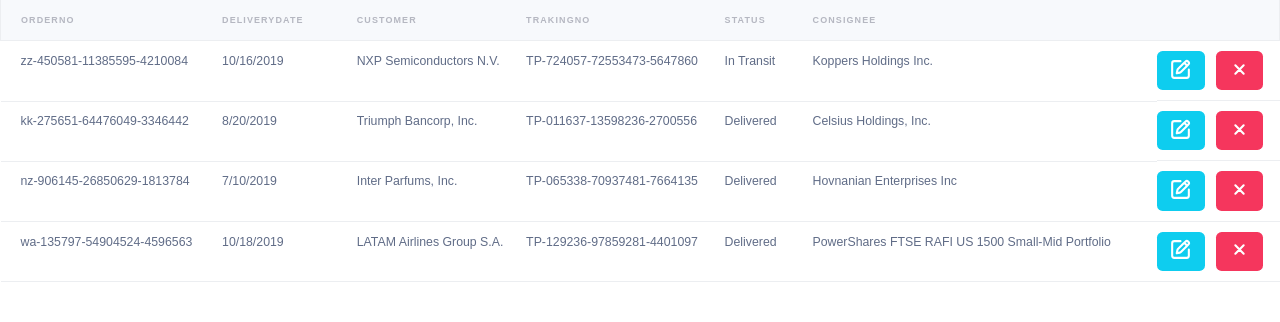
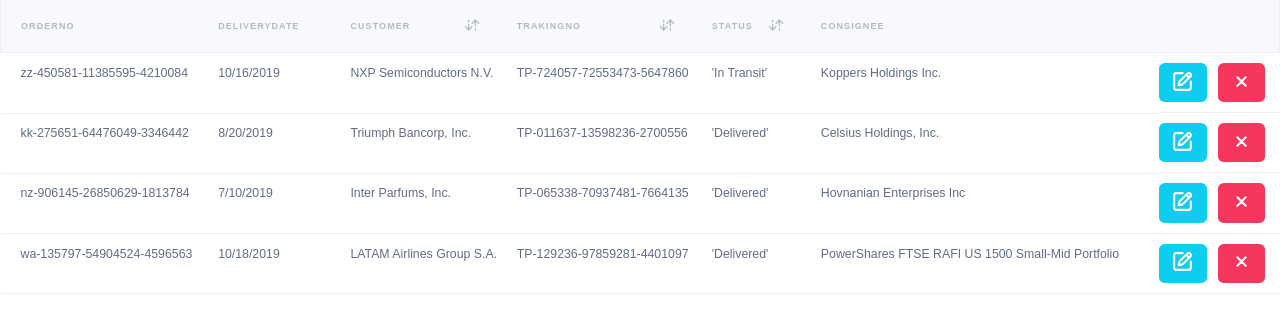
Before and after one commit to Vladyslav-Davydenko/Shipments-CRUD-page, a React (Vite) app in the folder crud-shipments/: page / in a window 1280 px wide. Shown: the top 322 px of the page. Built offline with nearby package versions, Linux system fonts and the light colour scheme; no server answers.

Commit message:
Sorting capabilities + fix Status type

```diff
--- a/crud-shipments/src/components/Table/Table.tsx
+++ b/crud-shipments/src/components/Table/Table.tsx
@@ -1,14 +1,18 @@
 import axios from "axios"
-import { useEffect } from "react"
 import { useDispatch } from "react-redux"
+import { getData } from "../../helpers/Store/Shipments"
+import { useEffect, useState } from "react"
 import { useSelector } from "react-redux/es/hooks/useSelector"
-import { getData } from "../../helpers/Store/Shipments"
 import { ShipmentsState } from "../../helpers/types/shipmentTypes"
 import SingleRowData from "../SingleRowData/SingleRowData"
+import { shipmentsCustomerSort, trakingNoSort, statusSort } from "../../helpers/Store/Shipments"
 
 export default function Table() {
     const shipments = useSelector((state: ShipmentsState) => state.shipments)
     const dispatch = useDispatch()
+    const [customerSortACS, setCustomerSortACS] = useState(true)
+    const [trakingNoACS, setTrakingNoACS] = useState(true)
+    const [statusACS, setStatusACS] = useState(true)
     const url = "https://my.api.mockaroo.com/shipments.json?key=5e0b62d0"
 
 
@@ -26,7 +30,21 @@
         }
 
         getDataFromApi()
+        console.log("Yep")
     }, [])
+
+    const hanldeSortCustomer = () => {
+        dispatch(shipmentsCustomerSort(customerSortACS))
+        setCustomerSortACS(!customerSortACS)
+    }
+    const hanldeSortTrakingNo = () => {
+        dispatch(trakingNoSort(trakingNoACS))
+        setTrakingNoACS(!trakingNoACS)
+    }
+    const hanldeSortStatus = () => {
+        dispatch(statusSort(statusACS))
+        setStatusACS(!statusACS)
+    }
 
     return (
         <div className="shipments-container">
@@ -35,9 +53,39 @@
                         <tr>
                             <th>OrderNo</th>
                             <th>DeliveryDate</th>
-                            <th>Customer</th>
-                            <th>TrakingNo</th>
-                            <th>Status</th>
+                            <th>
+                                <div>
+                                    <p>Customer</p>
+                                    <span className="sort-button" onClick={hanldeSortCustomer}>
+                                    <svg width="20px" height="20px" viewBox="0 0 24 24" fill="none" xmlns="http://www.w3.org/2000/svg">
+                                        <path d="M16 18L16 16M16 6L20 10.125M16 6L12 10.125M16 6L16 13" stroke="var(--text-head-color)" strokeWidth="1.5" strokeLinecap="round" strokeLinejoin="round"/>
+                                        <path d="M8 18L12 13.875M8 18L4 13.875M8 18L8 11M8 6V8" stroke="var(--text-head-color)" strokeWidth="1.5" strokeLinecap="round" strokeLinejoin="round"/>
+                                        </svg>
+                                    </span>
+                                </div>
+                            </th>
+                            <th>
+                                <div>
+                                    <p>TrakingNo</p>
+                                    <span className="sort-button" onClick={hanldeSortTrakingNo}>
+                                    <svg width="20px" height="20px" viewBox="0 0 24 24" fill="none" xmlns="http://www.w3.org/2000/svg">
+                                        <path d="M16 18L16 16M16 6L20 10.125M16 6L12 10.125M16 6L16 13" stroke="var(--text-head-color)" strokeWidth="1.5" strokeLinecap="round" strokeLinejoin="round"/>
+                                        <path d="M8 18L12 13.875M8 18L4 13.875M8 18L8 11M8 6V8" stroke="var(--text-head-color)" strokeWidth="1.5" strokeLinecap="round" strokeLinejoin="round"/>
+                                        </svg>
+                                    </span>
+                                </div>
+                            </th>
+                            <th>
+                                <div>
+                                    <p>Status</p>
+                                    <span className="sort-button" onClick={hanldeSortStatus}>
+                                    <svg width="20px" height="20px" viewBox="0 0 24 24" fill="none" xmlns="http://www.w3.org/2000/svg">
+                                        <path d="M16 18L16 16M16 6L20 10.125M16 6L12 10.125M16 6L16 13" stroke="var(--text-head-color)" strokeWidth="1.5" strokeLinecap="round" strokeLinejoin="round"/>
+                                        <path d="M8 18L12 13.875M8 18L4 13.875M8 18L8 11M8 6V8" stroke="var(--text-head-color)" strokeWidth="1.5" strokeLinecap="round" strokeLinejoin="round"/>
+                                        </svg>
+                                    </span>
+                                </div>
+                            </th>
                             <th>Consignee</th>
                             <th></th>
                         </tr>
--- a/crud-shipments/src/components/Table/table.css
+++ b/crud-shipments/src/components/Table/table.css
@@ -27,3 +27,16 @@
   .shipments-table tbody {
     font-size: 1.1rem;
   }
+  th div {
+    display: flex;
+    justify-content: space-between;
+    align-items: center;
+  }
+
+  .sort-button {
+    cursor: pointer;
+  }
+
+  .sort-button:active {
+    transform: translateY(1px);
+  }
--- a/crud-shipments/src/helpers/Store/Shipments.ts
+++ b/crud-shipments/src/helpers/Store/Shipments.ts
@@ -9,7 +9,7 @@
           date: '10/16/2019',
           customer: 'NXP Semiconductors N.V.',
           trackingNo: 'TP-724057-72553473-5647860',
-          status: 'In Transit',
+          status: "'In Transit'",
           consignee: 'Koppers Holdings Inc.',
         },
         {
@@ -17,7 +17,7 @@
           date: '8/20/2019',
           customer: 'Triumph Bancorp, Inc.',
           trackingNo: 'TP-011637-13598236-2700556',
-          status: 'Delivered',
+          status: "'Delivered'",
           consignee: 'Celsius Holdings, Inc.',
         },
         {
@@ -25,7 +25,7 @@
           date: '7/10/2019',
           customer: 'Inter Parfums, Inc.',
           trackingNo: 'TP-065338-70937481-7664135',
-          status: 'Delivered',
+          status: "'Delivered'",
           consignee: 'Hovnanian Enterprises Inc',
         },
         {
@@ -33,12 +33,25 @@
           date: '10/18/2019',
           customer: 'LATAM Airlines Group S.A.',
           trackingNo: 'TP-129236-97859281-4401097',
-          status: 'Delivered',
+          status: "'Delivered'",
           consignee: 'PowerShares FTSE RAFI US 1500 Small-Mid Portfolio',
         },
       ]
 
 }
+
+const sortByKeyACS = (key: string) => (a: any, b: any) => {
+    if (a[key] < b[key]) return -1;
+    if (a[key] > b[key]) return 1;
+    return 0;
+  };
+
+const sortByKeyDSC = (key: string) => (a: any, b: any) => {
+    if (a[key] < b[key]) return 1;
+    if (a[key] > b[key]) return -1;
+    return 0;
+  };
+
 
 const shipmentsSlice = createSlice({
     name: "shipments",
@@ -63,7 +76,31 @@
             )
             // mutable delete (immer will do everything)
             state.shipments.splice(index, 1)
-        }
+        },
+        shipmentsCustomerSort: (state, action) => {
+            if (action.payload){
+                state.shipments.sort(sortByKeyACS("customer"))
+            }
+            else {
+                state.shipments.sort(sortByKeyDSC("customer"))
+            }
+        },
+        trakingNoSort: (state, action) => {
+            if (action.payload){
+                state.shipments.sort(sortByKeyACS("trackingNo"))
+            }
+            else {
+                state.shipments.sort(sortByKeyDSC("trackingNo"))
+            }
+        },
+        statusSort: (state, action) => {
+            if (action.payload){
+                state.shipments.sort(sortByKeyACS("status"))
+            }
+            else {
+                state.shipments.sort(sortByKeyDSC("status"))
+            }
+        },
     }
 })
 
@@ -71,12 +108,15 @@
     reducer: shipmentsSlice.reducer
 })
 
-const {getData, updateData, deleteData} = shipmentsSlice.actions
+const {getData, updateData, deleteData, shipmentsCustomerSort, trakingNoSort, statusSort} = shipmentsSlice.actions
 
 
 export{
     store,
     updateData,
     deleteData,
-    getData
+    getData,
+    shipmentsCustomerSort,
+    trakingNoSort,
+    statusSort
 }
--- a/crud-shipments/src/helpers/types/shipmentTypes.ts
+++ b/crud-shipments/src/helpers/types/shipmentTypes.ts
@@ -2,7 +2,7 @@
  * types for data obtained from the API
  */
 
-export type Status = "Shipped" | "In Transit" | "Delivered";
+export type Status = "'Shipped'" | "'In Transit'" | "'Delivered'";
 
 export interface Shipment {
   orderNo: string;
```
Also changed, not shown: crud-shipments/src/assets/icon/sort-vertical-svgrepo-com.svg (added).
